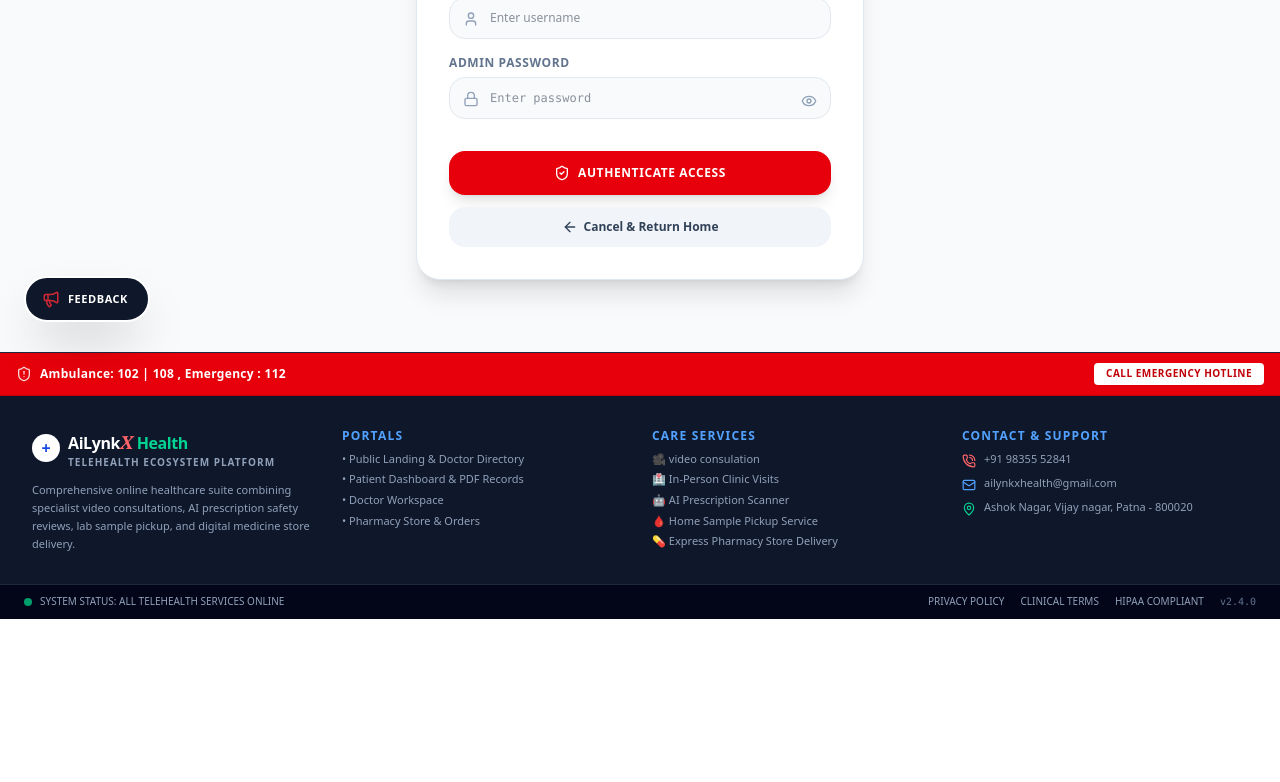
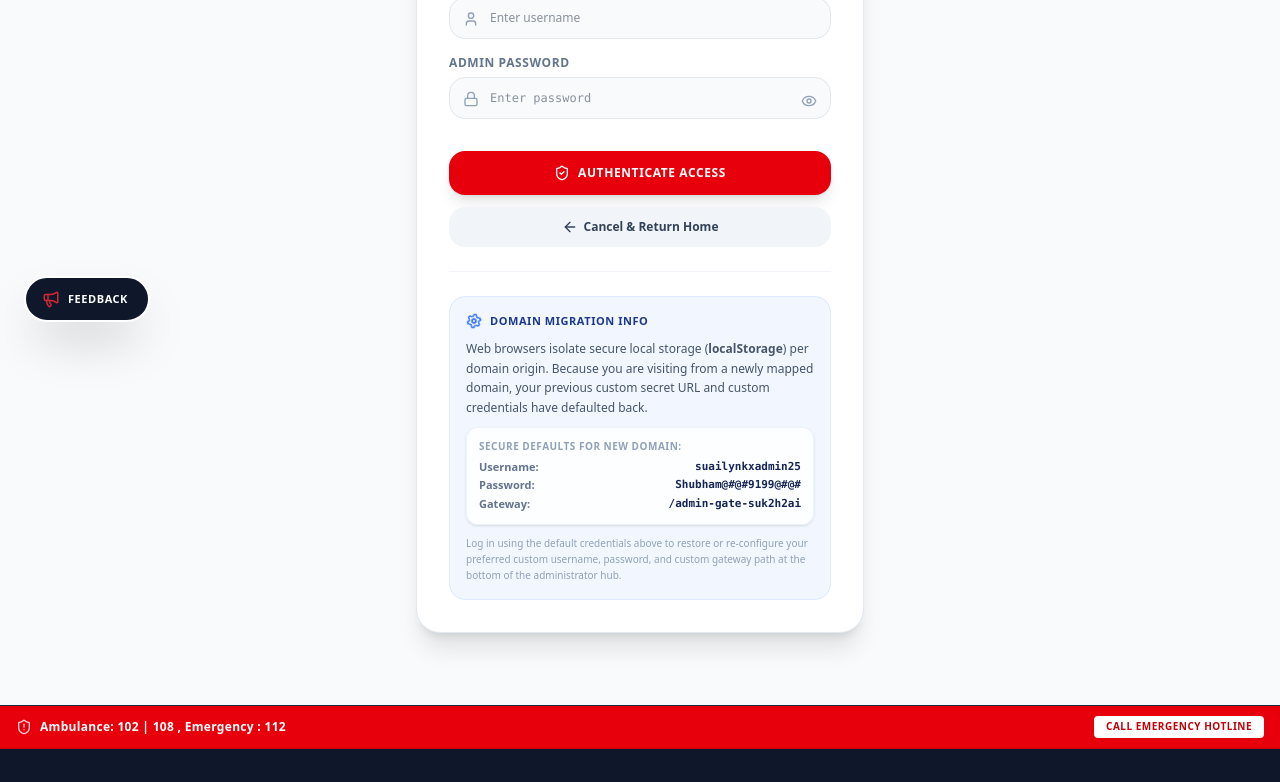
Before and after one commit to ashishkumar9199/AiLynkX-Health, a React (Vite) app: page /admin in a window 1280 px wide. Shown: the part 454-1236 px from the top of the page. Before the commit the page ends 1073 px from the top, so only its background shows below. Built offline with nearby package versions, Linux system fonts and the light colour scheme.

Commit message:
feat(admin): add domain migration info helper
Add an informational panel in the admin portal to guide users through local storage limitations and default credentials when accessing the platform via a new domain.

```diff
--- a/src/portals/AdminPortal.tsx
+++ b/src/portals/AdminPortal.tsx
@@ -398,6 +398,33 @@ export const AdminPortal: React.FC = () => {
               <ArrowLeft className="w-4 h-4" />
               <span>Cancel & Return Home</span>
             </button>
+          </div>
+
+          {/* Domain Switch / Migration Assistance Guide */}
+          <div className="mt-6 pt-6 border-t border-slate-100 text-left">
+            <div className="bg-blue-50/80 border border-blue-100 rounded-2xl p-4 text-xs text-slate-700 space-y-2.5">
+              <div className="flex items-center gap-2 font-black text-blue-900 uppercase tracking-wider text-[11px]">
+                <Settings className="w-4 h-4 text-blue-600 animate-spin" style={{ animationDuration: '3s' }} />
+                <span>Domain Migration Info</span>
+              </div>
+              <p className="leading-relaxed font-medium text-slate-600">
+                Web browsers isolate secure local storage (<strong>localStorage</strong>) per domain origin. Because you are visiting from a newly mapped domain, your previous custom secret URL and custom credentials have defaulted back.
+              </p>
+              <div className="space-y-1.5 bg-white/80 border border-blue-100/50 rounded-xl p-3 font-medium shadow-sm">
+                <div className="text-[10px] text-slate-400 font-bold uppercase tracking-wider">Secure Defaults for New Domain:</div>
+                <div className="grid grid-cols-2 gap-x-2 gap-y-1 text-[11px] font-mono select-all">
+                  <span className="text-slate-500 font-sans font-bold">Username:</span>
+                  <span className="text-blue-950 font-extrabold text-right">suailynkxadmin25</span>
+                  <span className="text-slate-500 font-sans font-bold">Password:</span>
+                  <span className="text-blue-950 font-extrabold text-right">Shubham@#@#9199@#@#</span>
+                  <span className="text-slate-500 font-sans font-bold">Gateway:</span>
+                  <span className="text-blue-950 font-extrabold text-right">/admin-gate-suk2h2ai</span>
+                </div>
+              </div>
+              <p className="text-[10px] text-slate-400 font-medium leading-relaxed">
+                Log in using the default credentials above to restore or re-configure your preferred custom username, password, and custom gateway path at the bottom of the administrator hub.
+              </p>
+            </div>
           </div>
         </form>
       </div>
```
